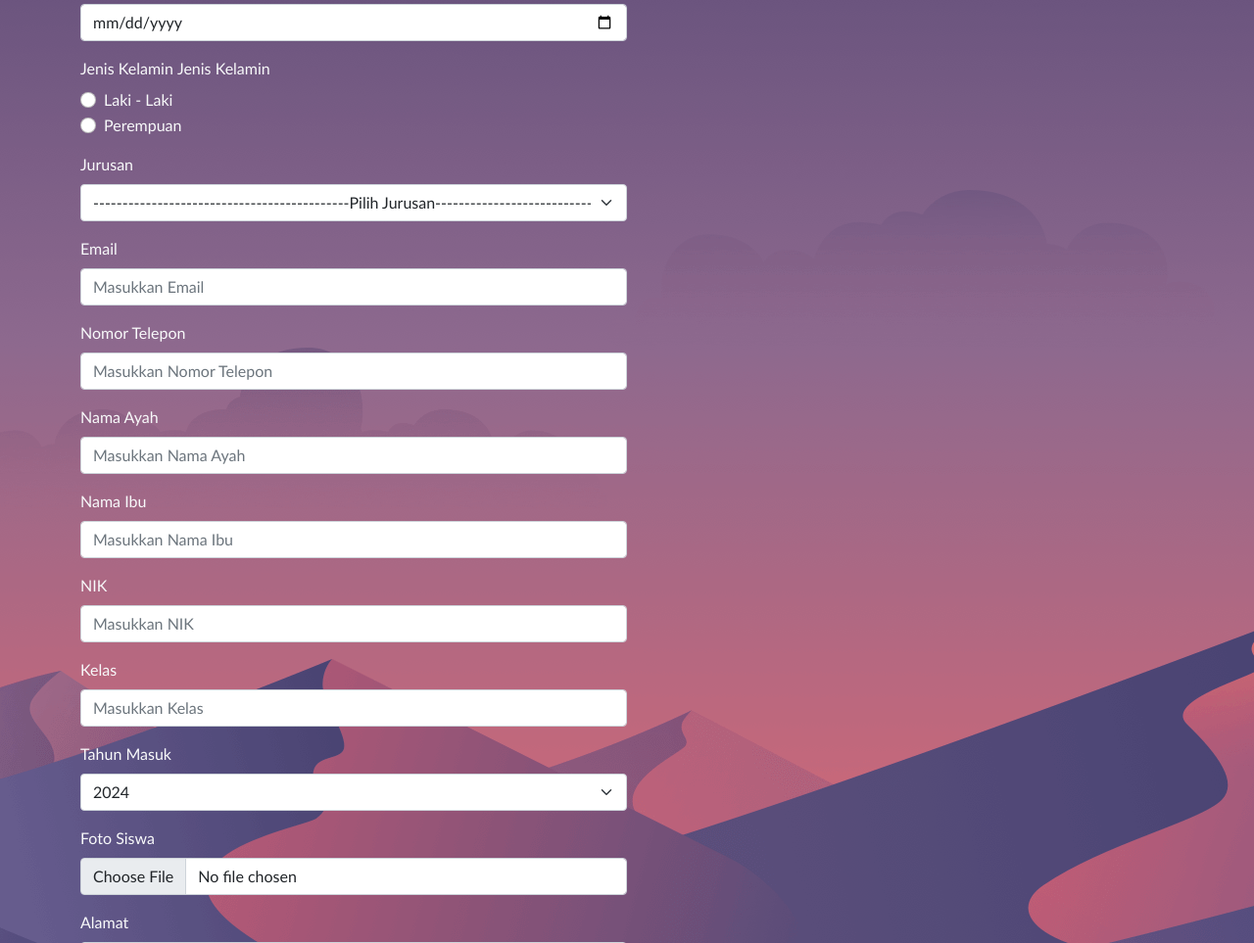
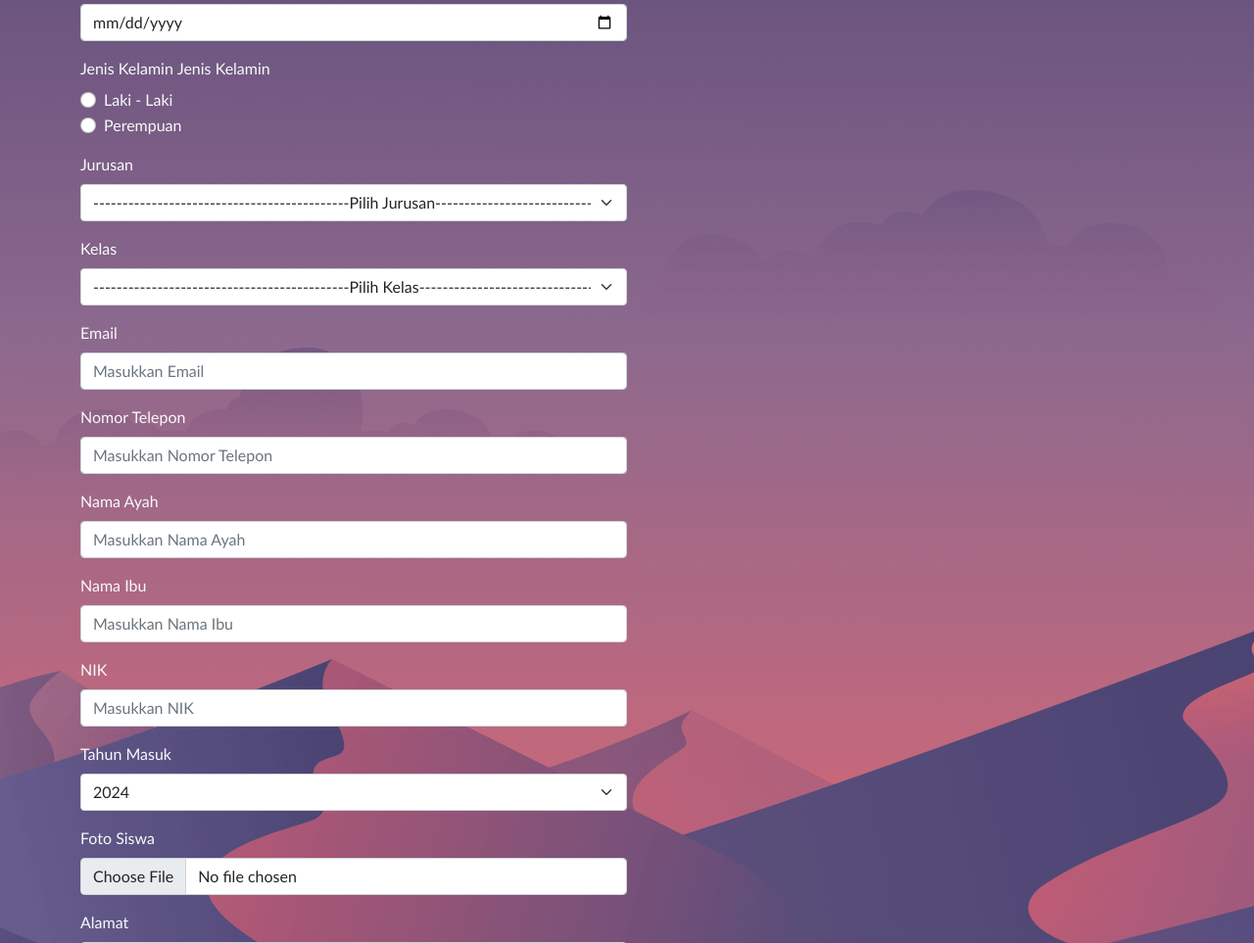
Before and after one commit to SINDIAYU9/WEB-CRUD, a PHP site: page /addData.php in a window 1280 px wide. Shown: the part 417-1380 px from the top of the page at 98% size. Run offline with PHP 8.4, Linux system fonts and the light colour scheme; a user stored in the database is signed in; some libraries are stand-ins or nearby versions.

Commit message:
Update addData.php
Fix agar kelas menyesuaikan dengan jurusan yang dimasukkan

```diff
--- a/WebCRUD-main/addData.php
+++ b/WebCRUD-main/addData.php
@@ -190,6 +190,13 @@ if (isset($_POST['simpan'])) {
                         </select>
                     </div>
                     <div class="mb-3">
+                        <label for="kelas" class="form-label">Kelas</label>
+                        <select class="form-select w-50" id="kelas" name="kelas" required>
+                            <option disabled selected value>--------------------------------------------Pilih
+                            Kelas--------------------------------------------</option>
+                        </select>
+                    </div>
+                    <div class="mb-3">
                         <label for="email" class="form-label">Email</label>
                         <input type="email" class="form-control w-50" id="email" placeholder="Masukkan Email"
                                name="email" autocomplete="off" required>
@@ -213,11 +220,6 @@ if (isset($_POST['simpan'])) {
                         <label for="nik" class="form-label">NIK</label>
                         <input type="number" class="form-control w-50" id="nik" placeholder="Masukkan NIK" min="1"
                                name="nik" autocomplete="off" required>
-                         </div>
-                         <div class="mb-3">
-                              <label for="kelas" class="form-label">Kelas</label>
-                              <input type="text" class="form-control w-50" id="kelas" placeholder="Masukkan Kelas"
-                                   name="kelas" autocomplete="off" required>
                     </div>
                     <div class="mb-3">
                         <label for="tahun_masuk" class="form-label">Tahun Masuk</label>
@@ -265,6 +267,31 @@ if (isset($_POST['simpan'])) {
     <script src="https://unpkg.com/aos@next/dist/aos.js"></script>
     <script>
         AOS.init();
+
+        document.getElementById('jurusan').addEventListener('change', function() {
+            const jurusan = this.value;
+            const kelasSelect = document.getElementById('kelas');
+
+            // Clear existing options
+            kelasSelect.innerHTML = '<option disabled selected value>--------------------------------------------Pilih Kelas--------------------------------------------</option>';
+
+            // Add new options based on the selected jurusan
+            let kelasOptions = [];
+            if (jurusan === 'Teknik Mesin') {
+                kelasOptions = ['1 Teknik Mesin', '2 Teknik Mesin', '3 Teknik Mesin'];
+            } else if (jurusan === 'Teknik Elektronika') {
+                kelasOptions = ['1 Teknik Elektronika', '2 Teknik Elektronika', '3 Teknik Elektronika'];
+            } else if (jurusan === 'Teknologi Industri') {
+                kelasOptions = ['1 Teknologi Industri', '2 Teknologi Industri', '3 Teknologi Industri'];
+            }
+
+            kelasOptions.forEach(option => {
+                const optionElement = document.createElement('option');
+                optionElement.value = option;
+                optionElement.textContent = option;
+                kelasSelect.appendChild(optionElement);
+            });
+        });
     </script>
 </body>
 
```
Lines whose indentation alone changed are shown as unchanged.
